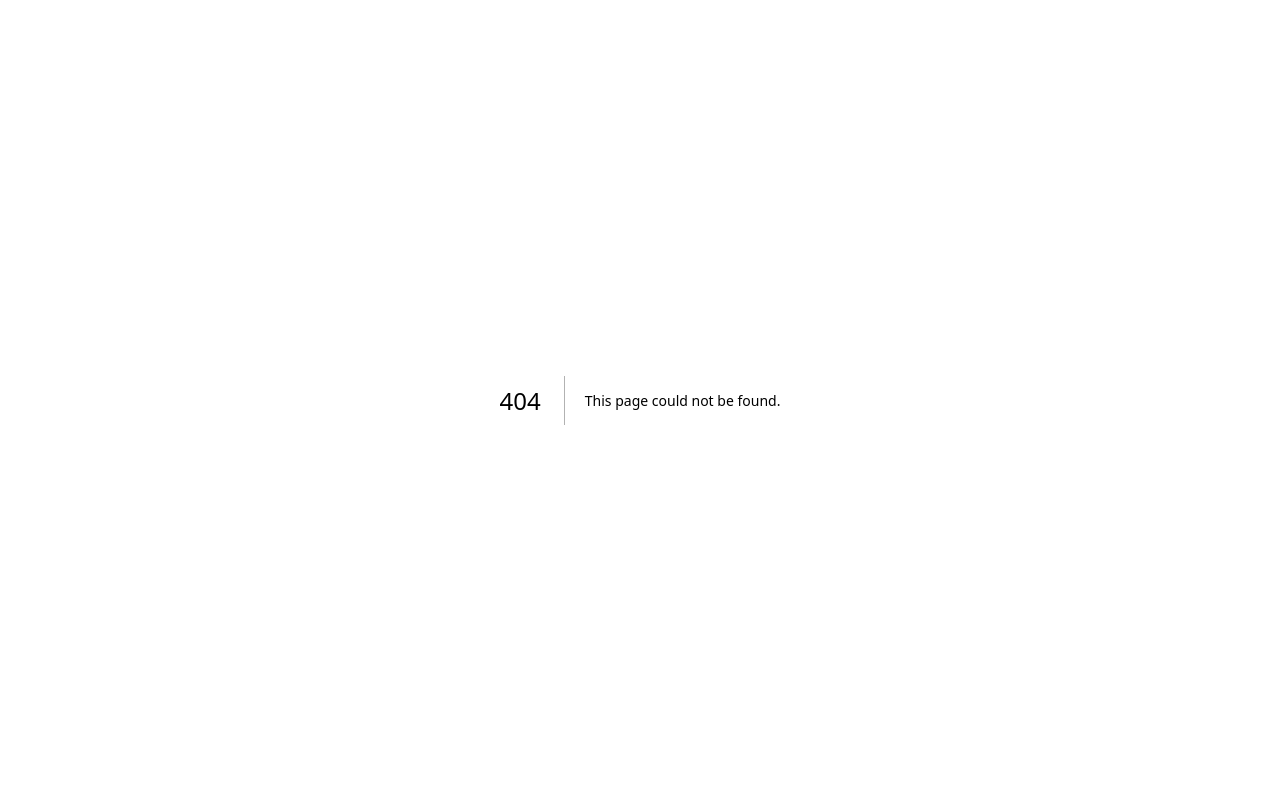
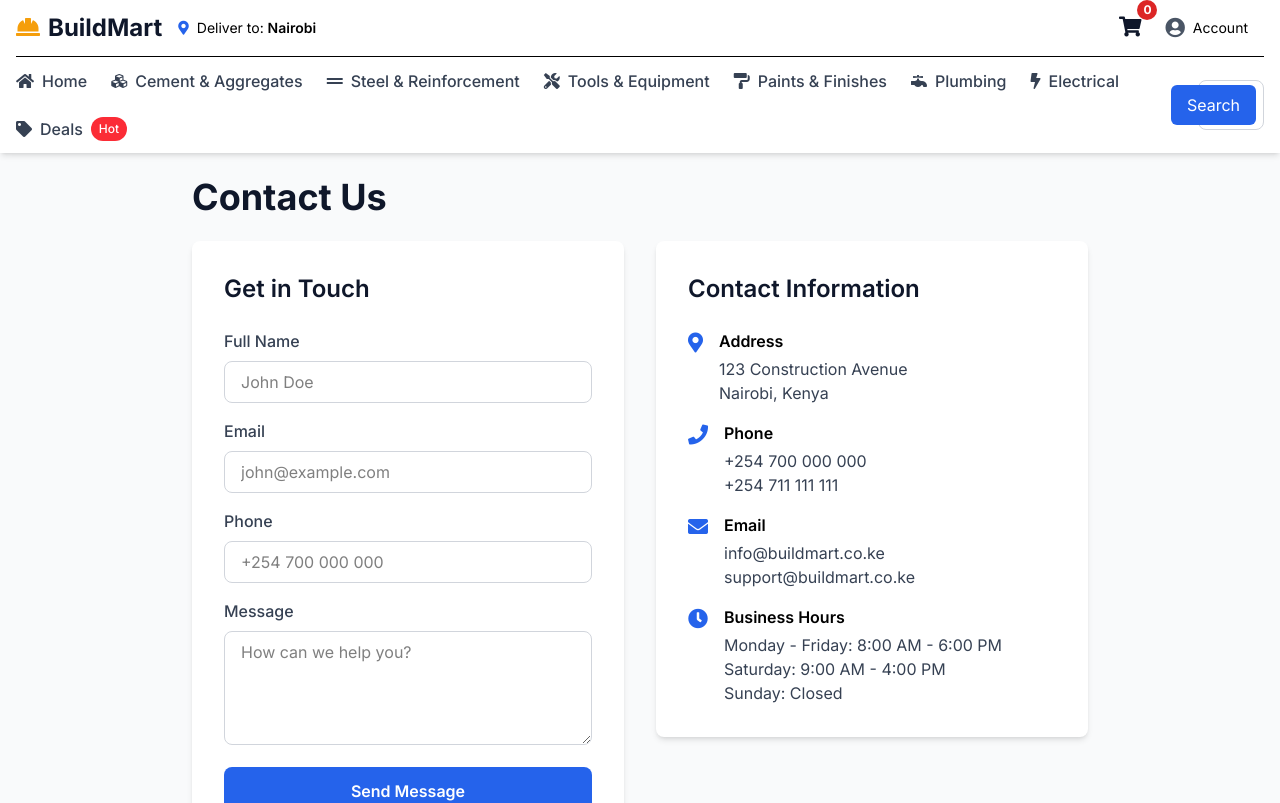
Before and after one commit to Bshisia/BuildMart, a Next.js app: page /contact in a window 1280 px wide. Before the commit this address had no page. Shown: the top 803 px of the page. Built offline with nearby package versions, Linux system fonts and the light colour scheme.

Commit message:
Add Contact Us page with form and information

```diff
--- /dev/null
+++ b/src/app/contact/page.js
@@ -0,0 +1,95 @@
+'use client';
+
+import PageLayout from '../components/PageLayout';
+
+export default function ContactPage() {
+  return (
+    <PageLayout>
+      <div className="max-w-4xl mx-auto">
+        <h1 className="text-4xl font-bold text-secondary mb-6">Contact Us</h1>
+
+        <div className="grid md:grid-cols-2 gap-8">
+          <div className="bg-white rounded-lg shadow-md p-8">
+            <h2 className="text-2xl font-semibold text-secondary mb-6">Get in Touch</h2>
+            <form className="space-y-4">
+              <div>
+                <label className="block text-gray-700 font-medium mb-2">Full Name</label>
+                <input
+                  type="text"
+                  className="w-full px-4 py-2 border border-gray-300 rounded-lg focus:outline-none focus:ring-2 focus:ring-primary"
+                  placeholder="John Doe"
+                />
+              </div>
+              <div>
+                <label className="block text-gray-700 font-medium mb-2">Email</label>
+                <input
+                  type="email"
+                  className="w-full px-4 py-2 border border-gray-300 rounded-lg focus:outline-none focus:ring-2 focus:ring-primary"
+                  placeholder="john@example.com"
+                />
+              </div>
+              <div>
+                <label className="block text-gray-700 font-medium mb-2">Phone</label>
+                <input
+                  type="tel"
+                  className="w-full px-4 py-2 border border-gray-300 rounded-lg focus:outline-none focus:ring-2 focus:ring-primary"
+                  placeholder="+254 700 000 000"
+                />
+              </div>
+              <div>
+                <label className="block text-gray-700 font-medium mb-2">Message</label>
+                <textarea
+                  rows="4"
+                  className="w-full px-4 py-2 border border-gray-300 rounded-lg focus:outline-none focus:ring-2 focus:ring-primary"
+                  placeholder="How can we help you?"
+                ></textarea>
+              </div>
+              <button
+                type="submit"
+                className="w-full bg-primary text-white py-3 rounded-lg font-semibold hover:bg-blue-700 transition"
+              >
+                Send Message
+              </button>
+            </form>
+          </div>
+
+          <div>
+            <div className="bg-white rounded-lg shadow-md p-8 mb-6">
+              <h2 className="text-2xl font-semibold text-secondary mb-6">Contact Information</h2>
+              <div className="space-y-4">
+                <div className="flex items-start">
+                  <i className="fas fa-map-marker-alt text-primary text-xl mr-4 mt-1"></i>
+                  <div>
+                    <h3 className="font-semibold mb-1">Address</h3>
+                    <p className="text-gray-700">123 Construction Avenue<br/>Nairobi, Kenya</p>
+                  </div>
+                </div>
+                <div className="flex items-start">
+                  <i className="fas fa-phone text-primary text-xl mr-4 mt-1"></i>
+                  <div>
+                    <h3 className="font-semibold mb-1">Phone</h3>
+                    <p className="text-gray-700">+254 700 000 000<br/>+254 711 111 111</p>
+                  </div>
+                </div>
+                <div className="flex items-start">
+                  <i className="fas fa-envelope text-primary text-xl mr-4 mt-1"></i>
+                  <div>
+                    <h3 className="font-semibold mb-1">Email</h3>
+                    <p className="text-gray-700">info@buildmart.co.ke<br/>support@buildmart.co.ke</p>
+                  </div>
+                </div>
+                <div className="flex items-start">
+                  <i className="fas fa-clock text-primary text-xl mr-4 mt-1"></i>
+                  <div>
+                    <h3 className="font-semibold mb-1">Business Hours</h3>
+                    <p className="text-gray-700">Monday - Friday: 8:00 AM - 6:00 PM<br/>Saturday: 9:00 AM - 4:00 PM<br/>Sunday: Closed</p>
+                  </div>
+                </div>
+              </div>
+            </div>
+          </div>
+        </div>
+      </div>
+    </PageLayout>
+  );
+}
```
